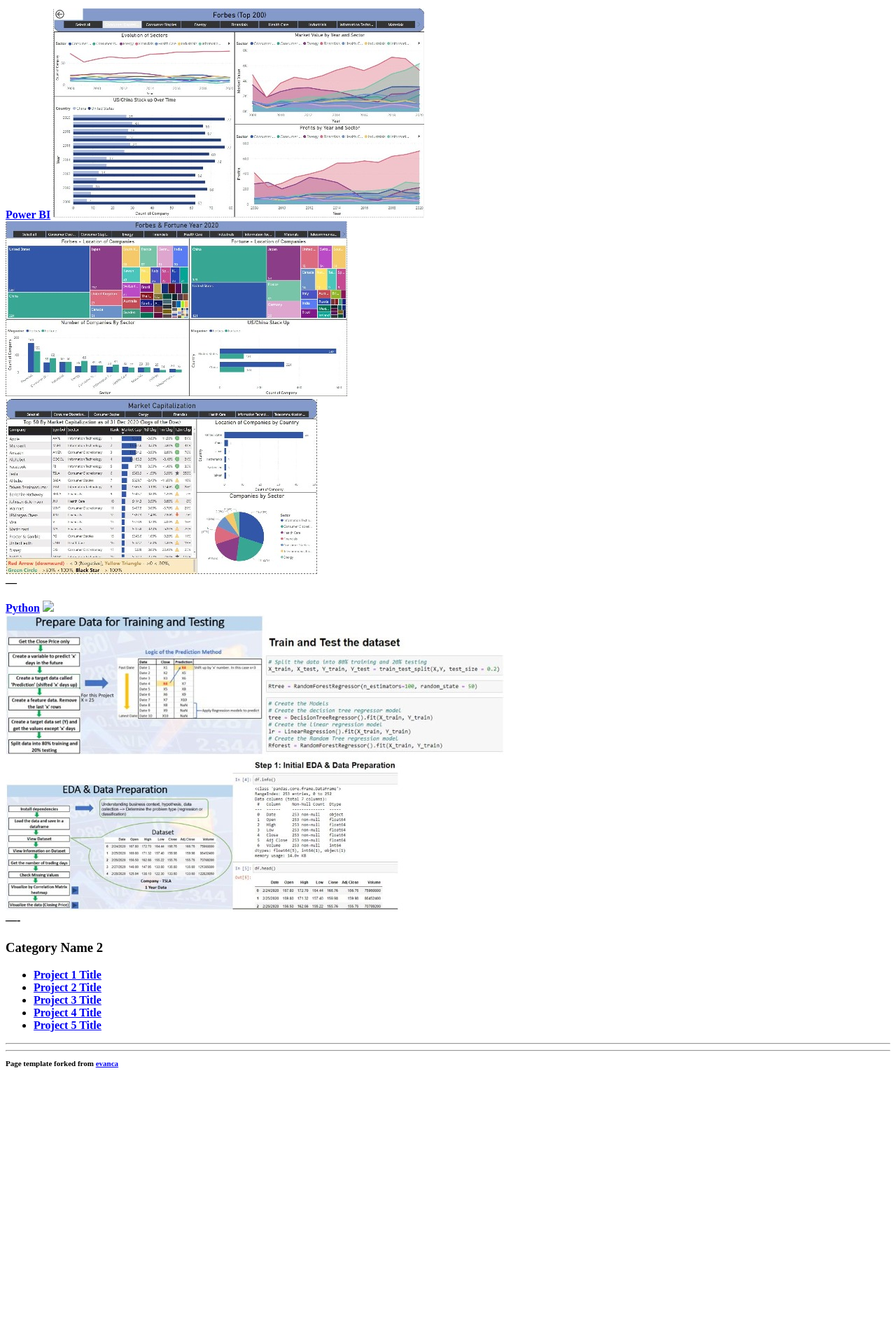
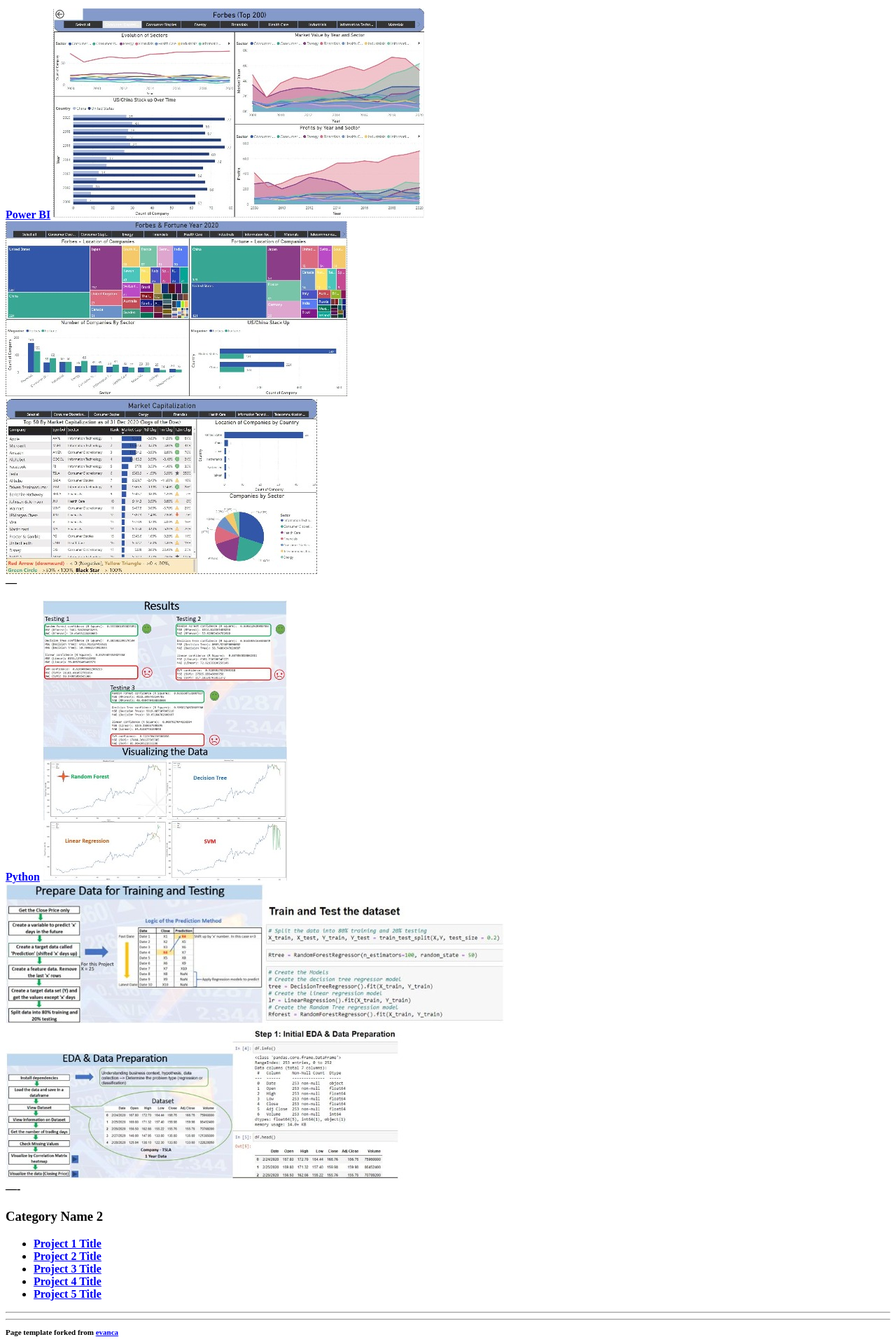
Before and after one commit to ZalehaAli/Data-Analytics-Portfolio, a Jekyll site: the page built from index.md, in a window 1280 px wide. Shown: the part 2107-4027 px from the top of the page at 70% size. Built offline with Jekyll 4.4.1, drawn with Linux system fonts in a browser that asks for light colours; our own code applies the rules of GitHub Pages for plain Markdown files; before the commit the page ends 3643 px from its top, so only the background shows below that.

Commit message:
Update index.md

```diff
--- a/index.md
+++ b/index.md
@@ -64,7 +64,7 @@ The main aim of the capstone project is to
 ---
 
 [Python](http://example.com/)
-<img src="images/Capstone_Visualization.jpg?raw=true"/>
+<img src="images/Capstone4_Visualization.jpg?raw=true"/>
 <br>
 <img src="images/Capstone4_Python_Train.jpg?raw=true"/>
 <br>
```
